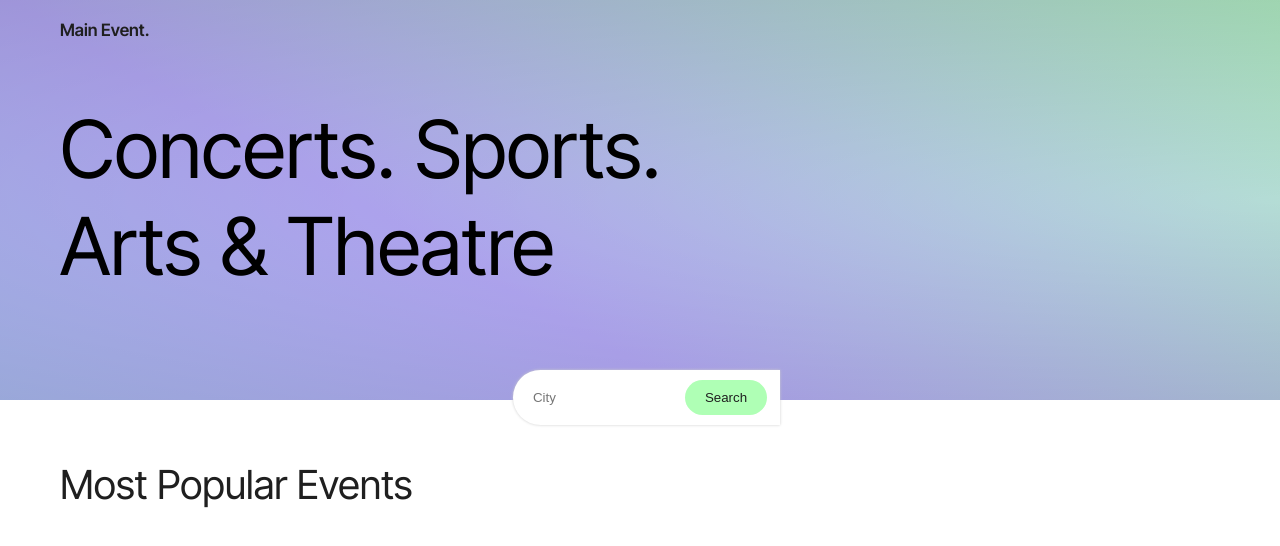
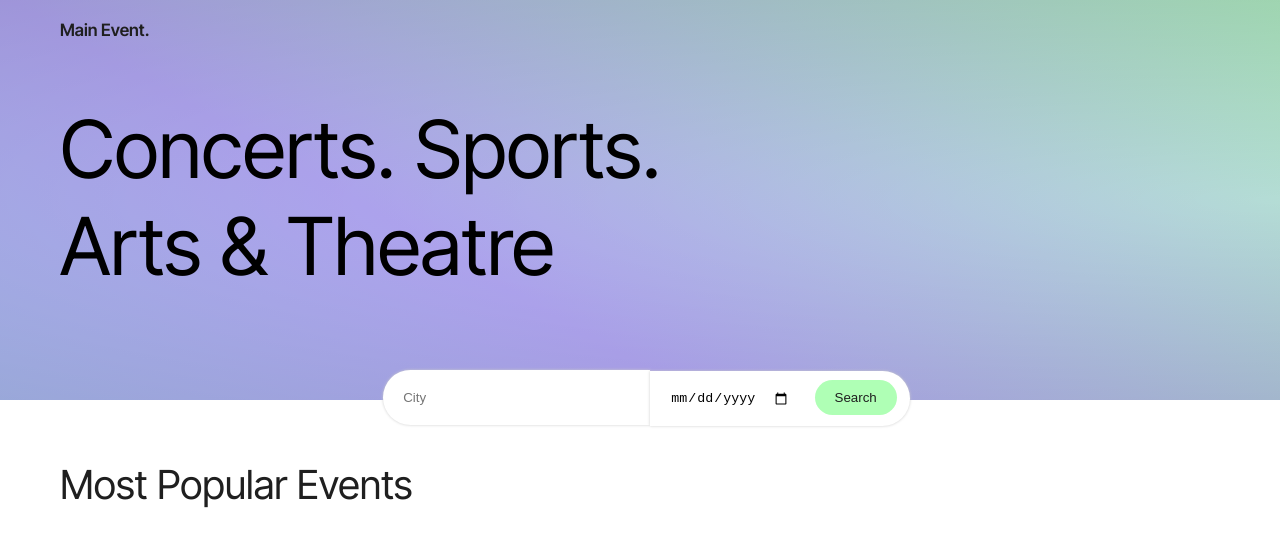
Before and after one commit to victhall/main-event, a React (Create React App) app: page / in a window 1280 px wide. Shown: the top 546 px of the page. Built offline with nearby package versions, Linux system fonts and the light colour scheme.

Commit message:
format entered date for query string

```diff
--- a/package.json
+++ b/package.json
@@ -8,6 +8,7 @@
     "@testing-library/user-event": "^13.5.0",
     "axios": "^0.27.2",
     "dotenv": "^16.0.3",
+    "moment": "^2.29.4",
     "react": "^18.2.0",
     "react-dom": "^18.2.0",
     "react-icons": "^4.4.0",
--- a/src/component/Home.js
+++ b/src/component/Home.js
@@ -1,12 +1,11 @@
 import classes from './Home.module.css'
 import SeachBar from './SearchBar'
 import Events from './Events'
-import { useEffect, useRef, useState } from 'react'
+import { useEffect, useState } from 'react'
 import axios from 'axios'
 
 export default function Home() {
-  const [eventData, setEventData] = useState([])
-
+  const [eventData, setEventData] = useState([]);
 
   // useEffect(() => {
   //   async function getEventData() {
@@ -17,17 +16,17 @@ export default function Home() {
   //   getEventData()
   // }, [])
 
-  const search = (enteredCity) => {
-axios.get(`https://app.ticketmaster.com/discovery/v2/events.json?apikey=${process.env.REACT_APP_TM_API_KEY}&city=${enteredCity}`)
-.then(response => {
-  const info = response.data
-  console.log(info)
-  setEventData(info)
-}).catch(error => {
-  console.log(error)
-})
+  async function getEventData(enteredCity, enteredDate) {
+    console.log('ENTERED DATE', enteredDate)
+    try {
+      const response = await axios.get(`https://app.ticketmaster.com/discovery/v2/events.json?city=${enteredCity}&localStartDateTime=${enteredDate}&apikey=${process.env.REACT_APP_TM_API_KEY}`)
+      const data = response.data._embedded.events;
+      console.log(data);
+      setEventData(data);
+    } catch (error) {
+      console.error(error)
+    }
   }
-
 
   return (
     <>
@@ -35,7 +34,7 @@ axios.get(`https://app.ticketmaster.com/discovery/v2/events.json?apikey=${proces
         <div className={classes['aurora-inner']}>
           <h1>Main Event.</h1>
           <h2>Concerts. Sports.<br />Arts &amp; Theatre</h2>
-          <SeachBar search={search}/>
+          <SeachBar onSearch={getEventData} />
         </div>
       </div>
       <Events />
--- a/src/component/SearchBar.js
+++ b/src/component/SearchBar.js
@@ -1,23 +1,31 @@
 import { useState } from 'react'
 import classes from './SearchBar.module.css'
+import moment from 'moment';
 
 export default function SeachBar(props) {
   const [enteredCity, setEnteredCity] = useState('');
   const [enteredDate, setEnteredDate] = useState('');
 
-  const cityChangeHandler = function(e) {
+
+  const dateChangeHandler = function (e) {
+    let date = e.target.value;
+    const startTime = `T00:00:00`;
+    const endTime = `T23:59:59`;
+    const localStartDateTime = `${date}${startTime},${date}${endTime}`
+    setEnteredDate(localStartDateTime);
+  };
+
+  const cityChangeHandler = function (e) {
     setEnteredCity(e.target.value);
-
-  }
+  };
 
   const submitHandler = function (e) {
     e.preventDefault();
 
-    props.search(enteredCity)
+    props.onSearch(enteredCity, enteredDate);
     setEnteredCity('');
-
-  }
-
+    setEnteredDate('');
+  };
 
   return (
     <div className={classes.form}>
@@ -29,10 +37,12 @@ export default function SeachBar(props) {
           value={enteredCity}
           onChange={cityChangeHandler}
         />
-        {/* <input
+        <input
           className={classes['date-input']}
           type='date'
-        /> */}
+          value={enteredDate}
+          onChange={dateChangeHandler}
+        />
         <button>Search</button>
       </form>
     </div>
```
Also changed, not shown: 1 other file (tests, documents, lock files or other folders).
